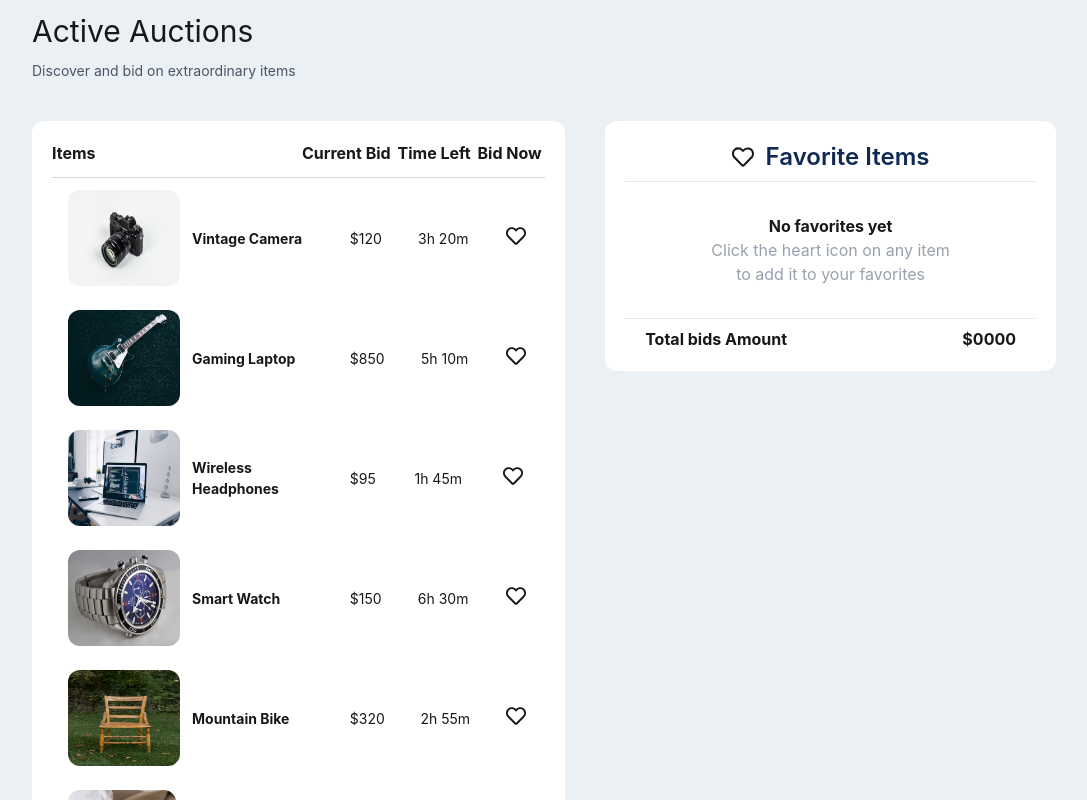
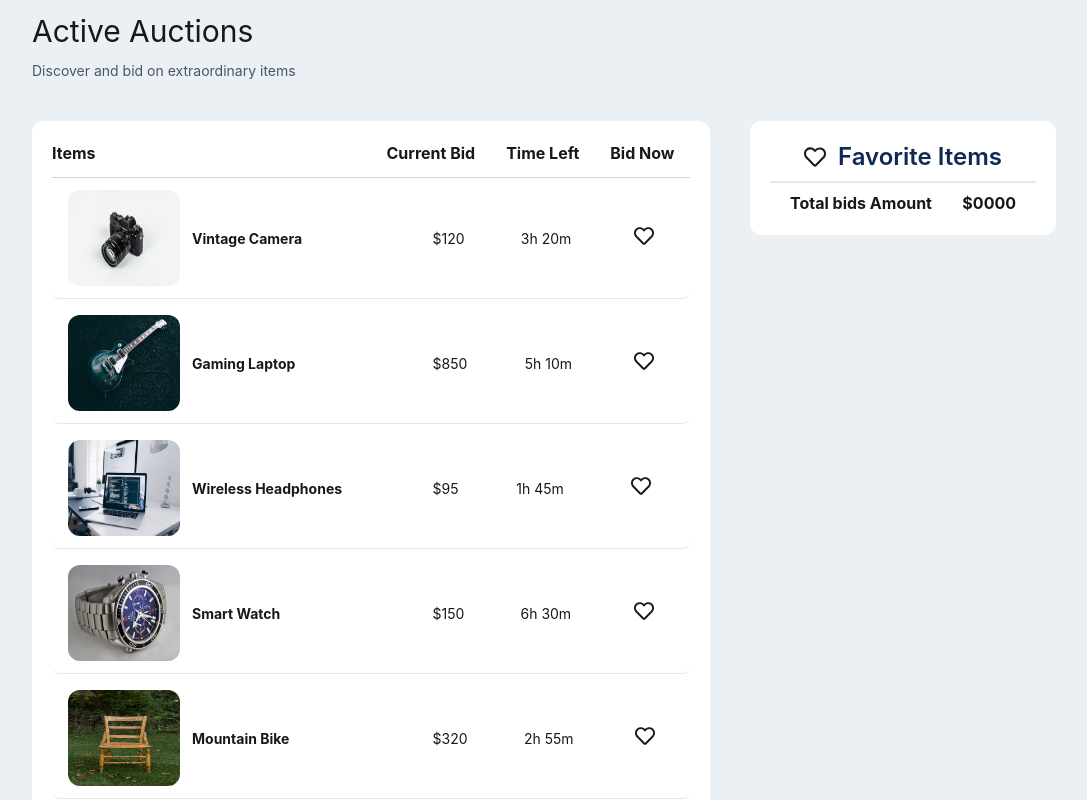
Before and after one commit to shompaaa/auction-gallery, a React (Vite) app: page / in a window 1280 px wide. Shown: the part 980-1780 px from the top of the page, without its empty margins (96-1183 px from the left). Built offline with nearby package versions, Linux system fonts and the light colour scheme.

Commit message:
show bids in the right side on click

```diff
--- a/src/components/Auction/Auction.jsx
+++ b/src/components/Auction/Auction.jsx
@@ -1,12 +1,12 @@
 import React from "react";
 import { FaRegHeart } from "react-icons/fa";
 
-const Auction = ({ auction }) => {
+const Auction = ({ auction, handleBid }) => {
   const { image, title, currentBidPrice, timeLeft } = auction;
   return (
     <div>
       <div className="overflow-x-auto">
-        <table className="table">
+        <table className="table border-b mb-1 border-gray-200">
           <tbody>
             {/* row 1 */}
             <tr className="text-start">
@@ -19,7 +19,7 @@ const Auction = ({ auction }) => {
               <td> ${currentBidPrice}</td>
               <td>{timeLeft}</td>
               <td>
-                <button>
+                <button onClick={()=>handleBid(auction)}>
                   <FaRegHeart size={20} />
                 </button>
               </td>
--- a/src/components/Auctions/Auctions.jsx
+++ b/src/components/Auctions/Auctions.jsx
@@ -1,16 +1,27 @@
 import React, { useEffect, useState } from "react";
 import Auction from "../Auction/Auction";
 import { FaRegHeart } from "react-icons/fa";
+import { ImCross } from "react-icons/im";
 
 
 const Auctions = () => {
   const [auctions, setAuctions] = useState([]);
+  const [bids, setBids] = useState([]);
 
   useEffect(() => {
     fetch("./auction.json")
       .then((res) => res.json())
       .then((data) => setAuctions(data));
   }, []);
+
+  const handleBid = (b) => {
+    const isExist = bids.find((bid) => bid.id === b.id);
+    if (!isExist) {
+      setBids([...bids, b]);
+    } else {
+      alert("Already exist");
+    }
+  };
 
   return (
     <div className="mx-32 my-32 flex justify-between gap-10">
@@ -30,22 +41,45 @@ const Auctions = () => {
           </div>
           <hr className="text-gray-300" />
           {auctions.map((auction) => (
-          <Auction auction={auction}></Auction>
+            <Auction
+              key={auction.id}
+              auction={auction}
+              handleBid={handleBid}
+            ></Auction>
           ))}
         </div>
       </div>
 
       {/* Right Side Content */}
-      <div className="mt-27 bg-white p-5 rounded-xl h-full">
+      <div className="mt-27 bg-white p-5 rounded-xl h-full w-1/3">
         <div className="flex items-center px-5 mb-2 justify-center gap-3">
           <FaRegHeart size={22} />
-            <h2 className="text-2xl text-[#0E2954] font-semibold">Favorite Items</h2>
+          <h2 className="text-2xl text-[#0E2954] font-semibold">
+            Favorite Items
+          </h2>
         </div>
         <hr className="text-gray-200" />
-        <div className="px-20 py-8 text-center">
+        {bids.map((bid) => (
+          <div className="flex justify-between">
+            <div className="flex gap-3 mb-5 mt-3">
+              <img className="w-24" src={bid.image} alt="" />
+              <div>
+                <h2>{bid.title}</h2>
+                <div className="flex justify-between">
+                  <h2>${bid.currentBidPrice}</h2>
+                  <h2>Bids: {bid.bidsCount}</h2>
+                </div>
+              </div>
+            </div>
+            <button>
+              <ImCross />
+            </button>
+          </div>
+        ))}
+        {/* <div className="px-20 py-8 text-center">
             <h2 className="font-bold">No favorites yet</h2>
             <p className="text-gray-400">Click the heart icon on any item to add it to your favorites</p>
-        </div>
+        </div> */}
         <hr className="text-gray-200 mb-2" />
         <div className="flex justify-between mx-5 font-bold">
           <h2>Total bids Amount</h2>
```
Lines whose indentation alone changed are shown as unchanged.
